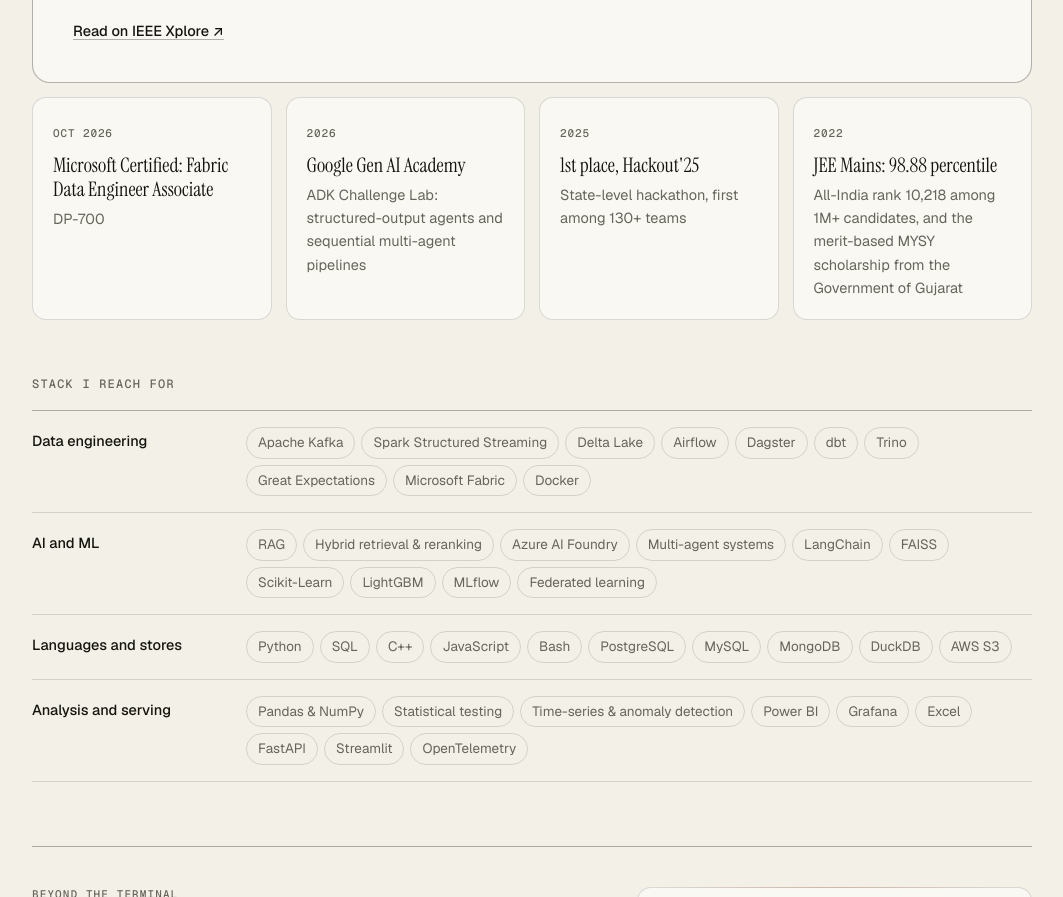
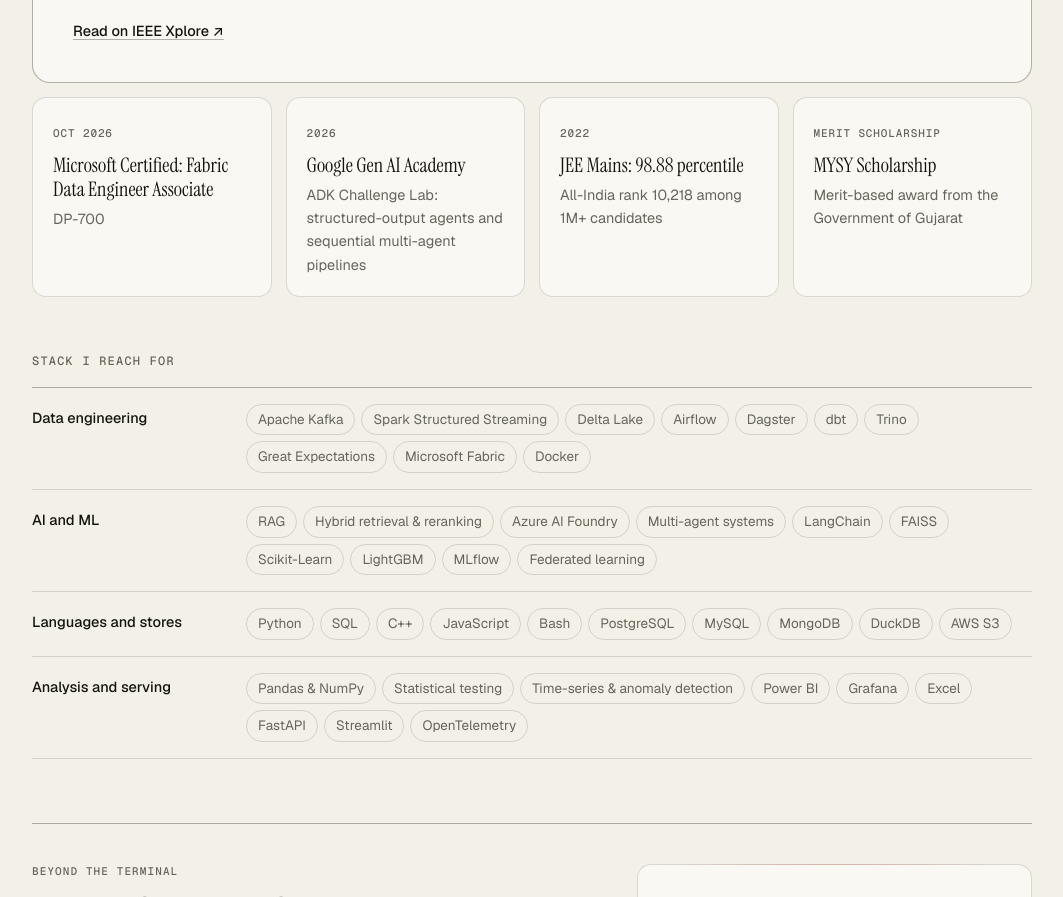
Before and after one commit to DevammPatel/DevammPatel.github.io, a plain HTML site: page index.html in a window 1280 px wide. Shown: the part 9321-10218 px from the top of the page, without its empty margins (108-1171 px from the left). Drawn offline with nearby package versions, Linux system fonts and the light colour scheme.

Commit message:
Remove Hackout from the site credentials; split JEE and MYSY cards
Co-Authored-By: Claude Fable 5.2 <noreply@anthropic.com>

```diff
--- a/index.html
+++ b/index.html
@@ -451,15 +451,15 @@
       <h4>Google Gen AI Academy</h4>
       <p>ADK Challenge Lab: structured-output agents and sequential multi-agent pipelines</p>
     </article>
-    <article data-p data-k="award hackathon winner first place">
-      <span class="when-inline">2025</span>
-      <h4>1st place, Hackout'25</h4>
-      <p>State-level hackathon, first among 130+ teams</p>
-    </article>
-    <article data-p data-k="award exam jee scholarship academic">
+    <article data-p data-k="award exam jee academic rank">
       <span class="when-inline">2022</span>
       <h4>JEE Mains: 98.88 percentile</h4>
-      <p>All-India rank 10,218 among 1M+ candidates, and the merit-based MYSY scholarship from the Government of Gujarat</p>
+      <p>All-India rank 10,218 among 1M+ candidates</p>
+    </article>
+    <article data-p data-k="award scholarship merit academic">
+      <span class="when-inline">Merit scholarship</span>
+      <h4>MYSY Scholarship</h4>
+      <p>Merit-based award from the Government of Gujarat</p>
     </article>
   </div>
 
```
Also changed, not shown: 1 other file.
